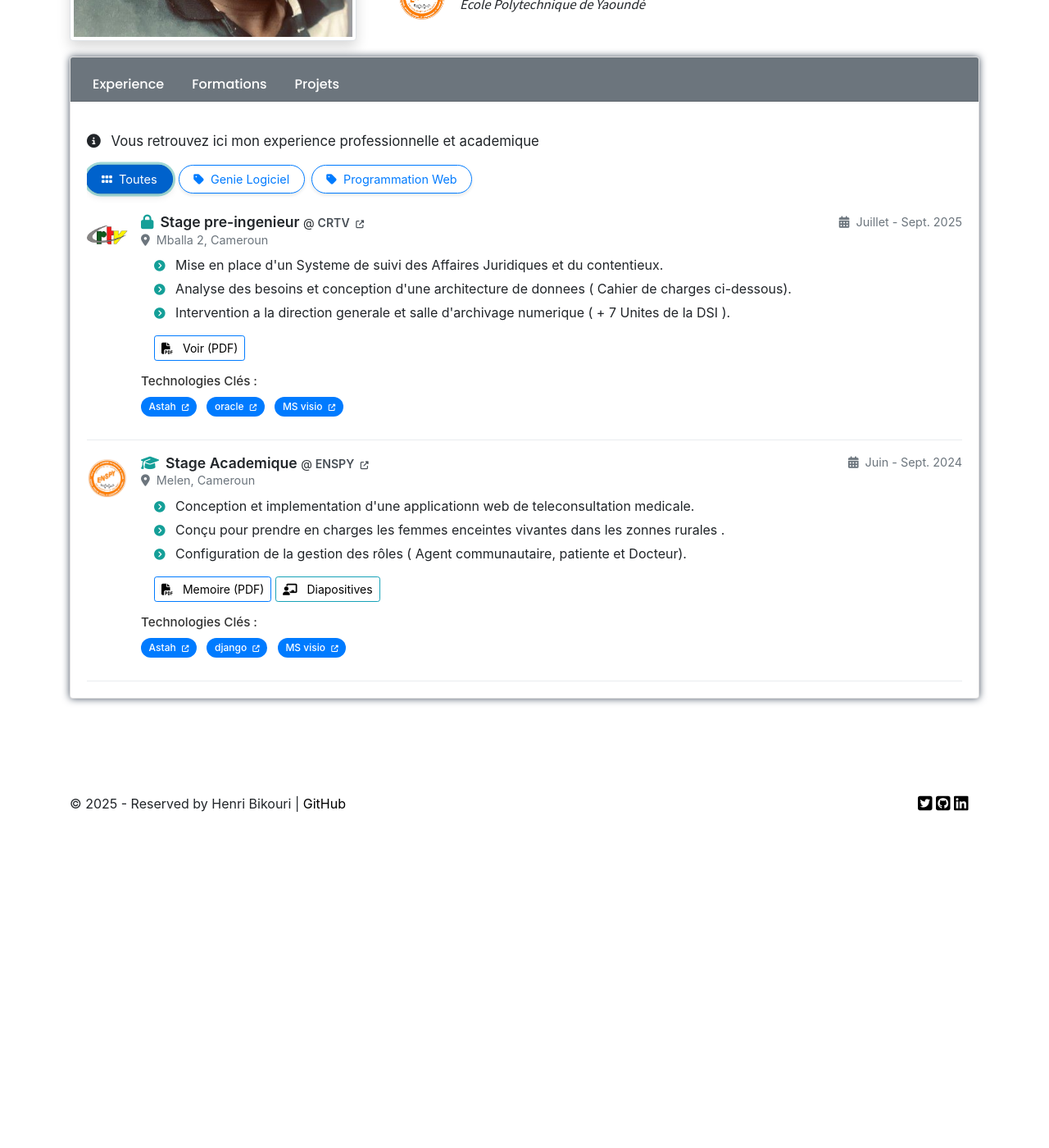
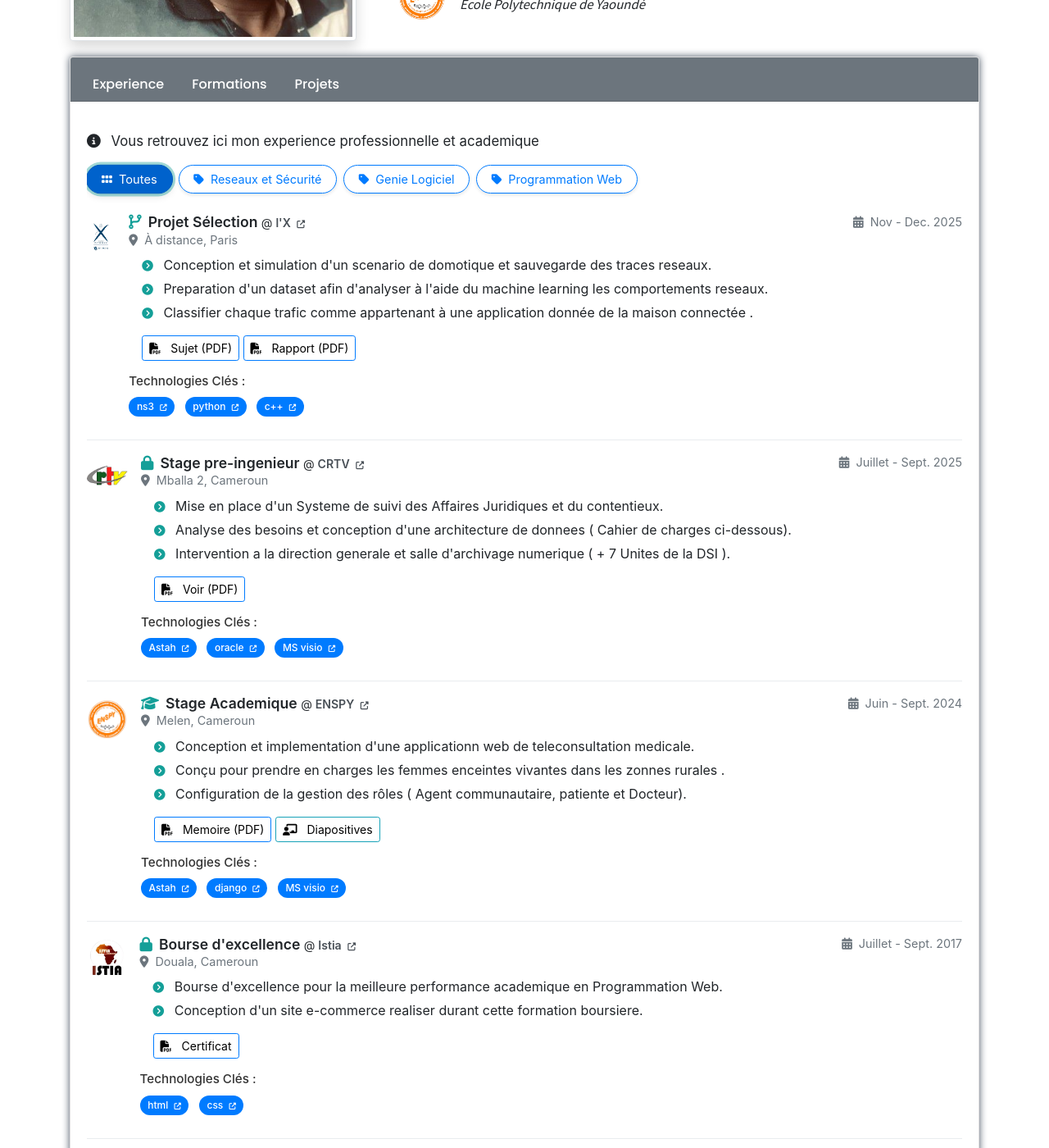
Before and after one commit to Henribikouri/Henribikouri.github.io, a Jekyll site: the page built from index.md, in a window 1280 px wide and 1400 px high, scrolled down 406 px. Shown: the whole window at 82% size. Built offline with Jekyll 4.4.1, drawn with Linux system fonts in a browser that asks for light colours; nearby versions of some CDN libraries; comment, search, counter and statistics services are not loaded; before the commit the page ends 1430 px from its top, so only the background shows below that.

Commit message:
maj ecperiences

```diff
--- a/_data/experience.yml
+++ b/_data/experience.yml
@@ -1,3 +1,33 @@
+
+- title: Projet Sélection
+  company: l'X
+  company_url: https://www.polytechnique.edu/en   # <--- NOUVELLE CLÉ À AJOUTER
+  domain: Reseaux et Sécurité
+  logo_url: /assets/img/icons/logopo.png # <--- NOUVEAU: Chemin vers votre logo
+  location: À distance, Paris
+  period: Nov - Dec. 2025
+  icon_type: fas fa-code-branch # <--- NOUVEAU: Icône Font Awesome pour la catégorie (ex: cadenas pour Sécurité)
+  highlights:
+    - Conception et simulation d'un scenario de domotique et sauvegarde des traces reseaux.
+    - Preparation d'un dataset afin d'analyser à l'aide du machine learning les comportements reseaux.
+    - Classifier chaque trafic comme appartenant à une application donnée de la maison connectée .
+
+  doc_link1: /assets/pdf/Simulation et préparation de traces d’un réseau domestique.pdf # <--- NOUVELLE CLÉ POUR LE LIEN
+  doc_text1: Sujet (PDF)
+  doc_link2: /assets/pdf/Rapport_hBIKOURI.pdf # <--- NOUVELLE CLÉ POUR LE LIEN
+  doc_text2: Rapport (PDF)
+
+  technologies:
+  - name: ns3
+    url: https://www.nsnam.org/
+  - name: python
+    url: https://www.python.org/
+  - name: c++
+    url: https://isocpp.org/
+
+
+
+
 - title: Stage pre-ingenieur
   company: CRTV
   company_url: https://crtv.cm # <--- NOUVELLE CLÉ À AJOUTER
@@ -11,8 +41,8 @@
     - Analyse des besoins et conception d'une architecture de donnees ( Cahier de charges ci-dessous).
     - Intervention a la direction generale et salle d'archivage numerique ( + 7 Unites de la DSI  ).
 
-  doc_link: /assets/pdf/CDC - DAJC V1.0.pdf # <--- NOUVELLE CLÉ POUR LE LIEN
-  doc_text: Voir (PDF) # <
+  doc_link1: /assets/pdf/CDC - DAJC V1.0.pdf # <--- NOUVELLE CLÉ POUR LE LIEN
+  doc_text1: Voir (PDF) # <
 
   technologies:
   - name: Astah
@@ -36,8 +66,8 @@
     - Conçu pour prendre en charges les femmes enceintes vivantes dans les zonnes rurales .
     - Configuration de la gestion des rôles  ( Agent communautaire, patiente et Docteur).
 
-  doc_link: /assets/pdf/Memoire_BIKOURI_L3.pdf # <--- NOUVELLE CLÉ POUR LE LIEN
-  doc_text: Memoire (PDF) # <
+  doc_link1: /assets/pdf/Memoire_BIKOURI_L3.pdf # <--- NOUVELLE CLÉ POUR LE LIEN
+  doc_text1: Memoire (PDF) # <
 
   slides_link: /assets/pdf/PRESENTATION_BIKOURI.pdf # <--- NOUVELLE CLÉ 1
   slides_text: Diapositives  # <--- NOUVELLE CLÉ 2
@@ -49,3 +79,28 @@
     url: https://www.djangoproject.com/
   - name: MS visio
     url: https://www.microsoft.com/fr-fr/microsoft-365/visio/
+
+
+
+
+- title: Bourse d'excellence
+  company: Istia
+  company_url: https://www.facebook.com/ISTIA.AFRIQUE/  # <--- NOUVELLE CLÉ À AJOUTER
+  domain: Programmation Web
+  logo_url: /assets/img/icons/logoistia.png # <--- NOUVEAU: Chemin vers votre logo
+  location: Douala, Cameroun
+  period: Juillet - Sept. 2017
+  icon_type: fas fa-lock # <--- NOUVEAU: Icône Font Awesome pour la catégorie (ex: cadenas pour Sécurité)
+  highlights:
+    - Bourse d'excellence pour la meilleure performance academique en Programmation Web.
+    - Conception d'un site e-commerce realiser durant cette formation boursiere.
+
+
+  doc_link1: /assets/pdf/CDC - DAJC.pdf # <--- NOUVELLE CLÉ POUR LE LIEN
+  doc_text1: Certificat  # <
+
+  technologies:
+  - name: html
+    url: https://developer.mozilla.org/fr/docs/Web/HTML
+  - name: css
+    url: https://developer.mozilla.org/fr/docs/Web/CSS
--- a/_layouts/contact.html
+++ b/_layouts/contact.html
@@ -146,6 +146,7 @@ header-img:
     border-bottom: 1px solid #eee;
 }
 
+
 .modal-body .form-control {
     border-radius: 8px;
     border: 1px solid #ddd;
--- a/_layouts/home.html
+++ b/_layouts/home.html
@@ -126,9 +126,14 @@ layout: default
               </li>
               {% endfor %}
               <p class="mt-3 mb-2">
-                {% if exp.doc_link %}
-                <a href="{{ exp.doc_link }}" target="_blank" rel="noopener noreferrer" class="btn btn-sm btn-outline-primary">
-                  <i class="fas fa-file-pdf mr-2"></i> {{ exp.doc_text | default: "Documentation" }}
+                {% if exp.doc_link1 %}
+                <a href="{{ exp.doc_link1 }}" target="_blank" rel="noopener noreferrer" class="btn btn-sm btn-outline-primary">
+                  <i class="fas fa-file-pdf mr-2"></i> {{ exp.doc_text1 | default: "Documentation" }}
+                </a>
+                {% endif %}
+                {% if exp.doc_link2 %}
+                <a href="{{ exp.doc_link2 }}" target="_blank" rel="noopener noreferrer" class="btn btn-sm btn-outline-primary">
+                  <i class="fas fa-file-pdf mr-2"></i> {{ exp.doc_text2 | default: "Documentation" }}
                 </a>
                 {% endif %}
                 {% if exp.slides_link %}
```
Also changed, not shown: _data/projets.yml (line endings or trailing spaces), assets/img/icons/logoistia.png (added), assets/img/icons/logopo.png (added), 2 other files.
